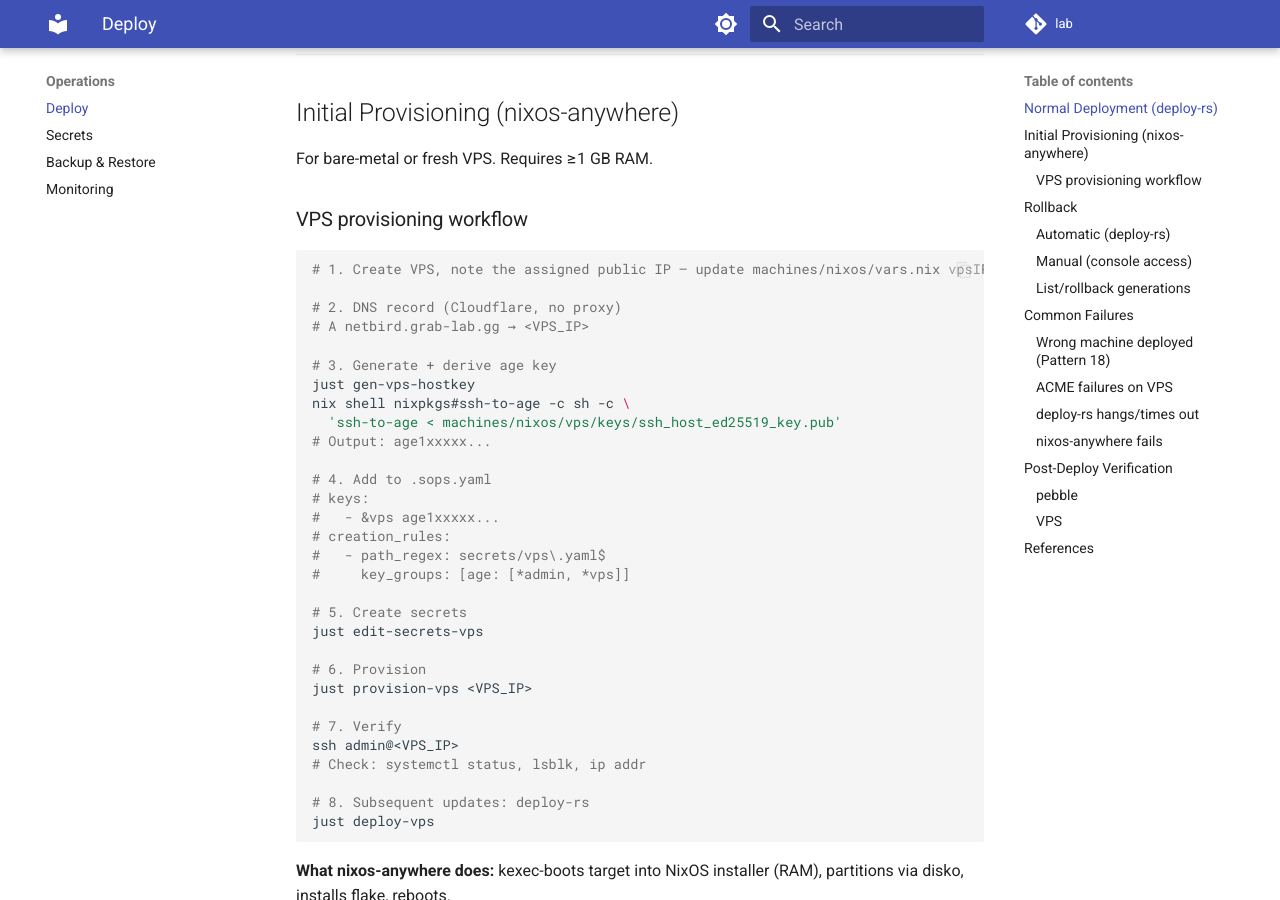
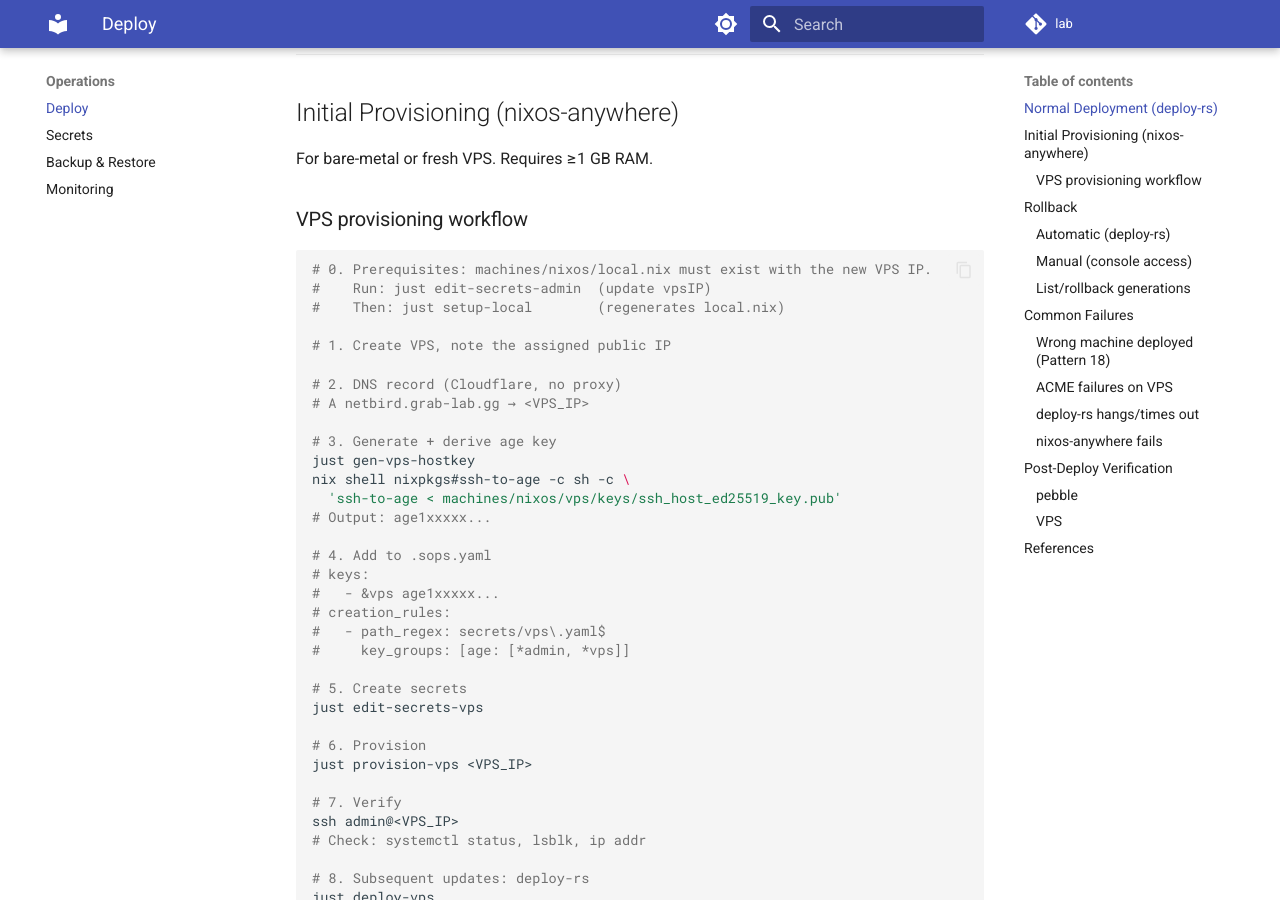
Before and after one commit to grabp/homelab, an MkDocs documentation site: the page built from docs/operations/deploy.md, in a window 1280 px wide and 900 px high, scrolled down 629 px. Built offline with MkDocs 1.6.1 and Material for MkDocs 9.7.7, drawn with Linux system fonts in a browser that asks for light colours; comment, search, counter and statistics services are not loaded.

Commit message:
feat(secrets): remove VPS public IP from git, store in gitignored local.nix

````diff
--- a/docs/operations/deploy.md
+++ b/docs/operations/deploy.md
@@ -36,7 +36,11 @@ For bare-metal or fresh VPS. Requires ≥1 GB RAM.
 ### VPS provisioning workflow
 
 ```bash
-# 1. Create VPS, note the assigned public IP — update machines/nixos/vars.nix vpsIP
+# 0. Prerequisites: machines/nixos/local.nix must exist with the new VPS IP.
+#    Run: just edit-secrets-admin  (update vpsIP)
+#    Then: just setup-local        (regenerates local.nix)
+
+# 1. Create VPS, note the assigned public IP
 
 # 2. DNS record (Cloudflare, no proxy)
 # A netbird.grab-lab.gg → <VPS_IP>
````
Also changed, not shown: .sops.yaml (+7 -0 lines), AGENTS.md (+5 -0 lines), docs/architecture/adr/0007-vps-ip-as-secret.md (added, +47 -0 lines), docs/patterns/18-ssh-ip-addresses.md (+2 -1 lines), 5 other files.
